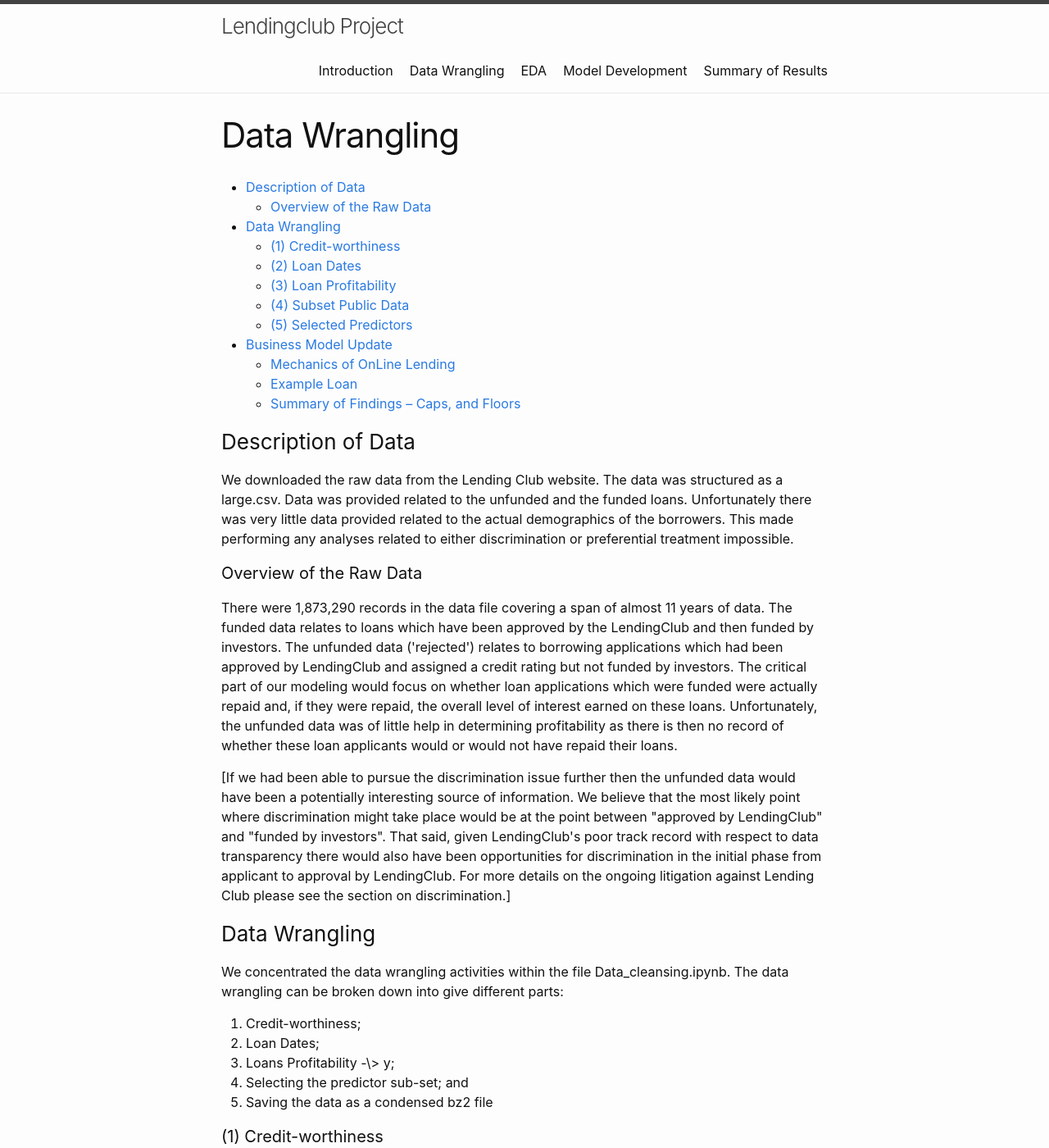
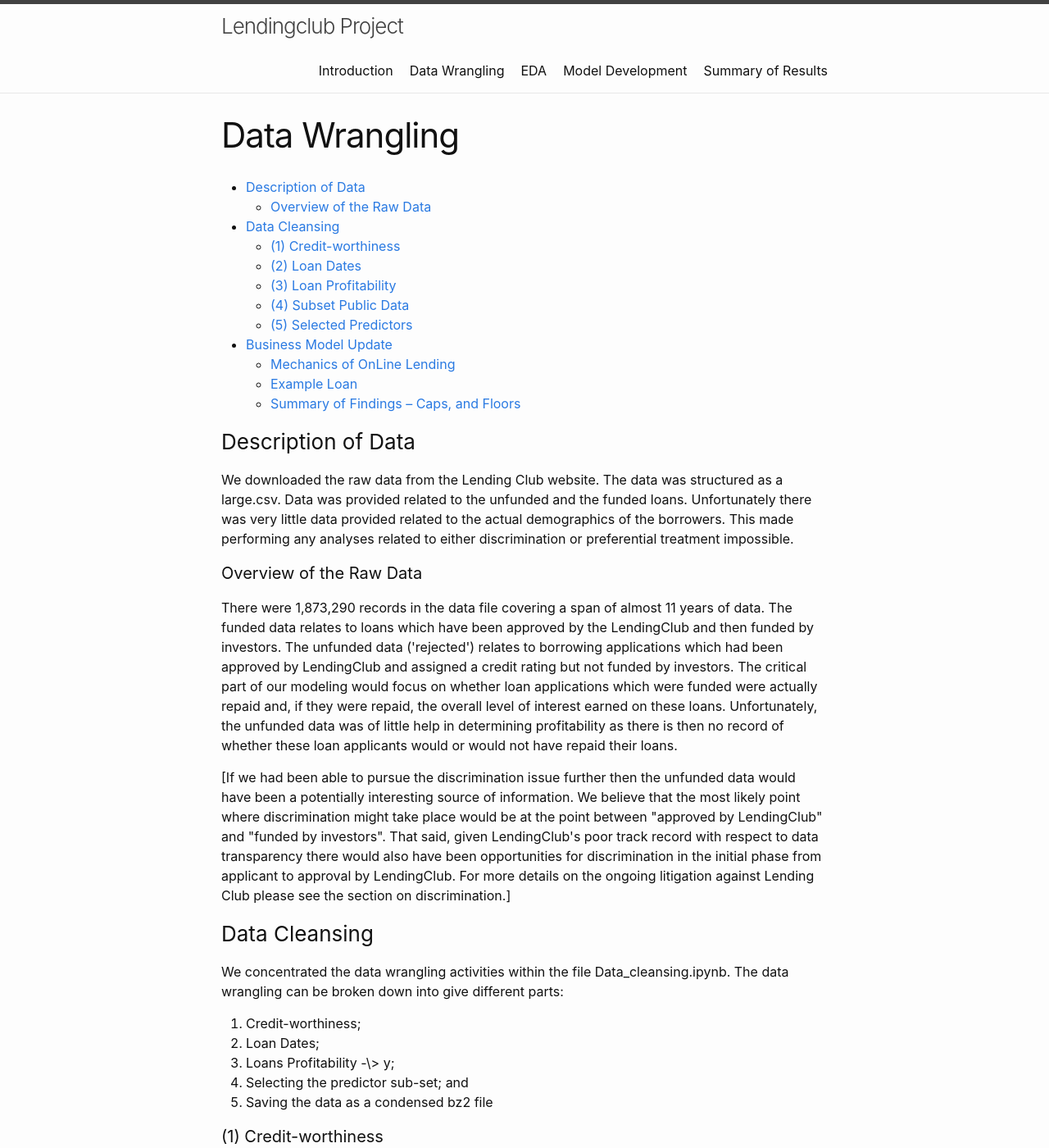
Before and after one commit to junparkh/LendingClub, a Jekyll site: the page built from menu1.md, in a window 1280 px wide and 1400 px high. Shown: the whole window at 82% size. Built offline with Jekyll 4.4.1, drawn with Linux system fonts in a browser that asks for light colours.

Commit message:
Update menu1.md

```diff
--- a/menu1.md
+++ b/menu1.md
@@ -15,7 +15,7 @@
 
 [If we had been able to pursue the discrimination issue further then the unfunded data would have been a potentially interesting source of information.  We believe that the most likely point where discrimination might take place would be at the point between &quot;approved by LendingClub&quot; and &quot;funded by investors&quot;.   That said, given LendingClub&#39;s poor track record with respect to data transparency there would also have been opportunities for discrimination in the initial phase from applicant to approval by LendingClub. For more details on the ongoing litigation against Lending Club please see the section on discrimination.]
 
-### Data Wrangling
+### Data Cleansing
 We concentrated the data wrangling activities within the file Data\_cleansing.ipynb.  The data wrangling can be broken down into give different parts:
 
 1. Credit-worthiness;
```
